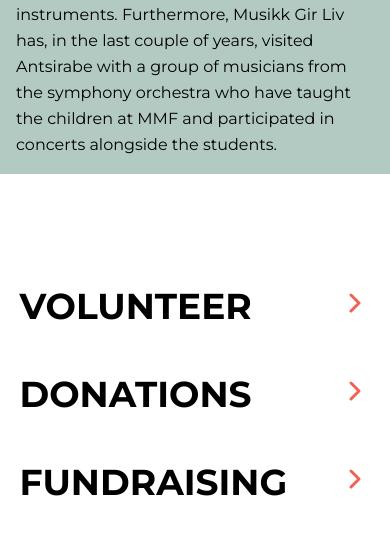
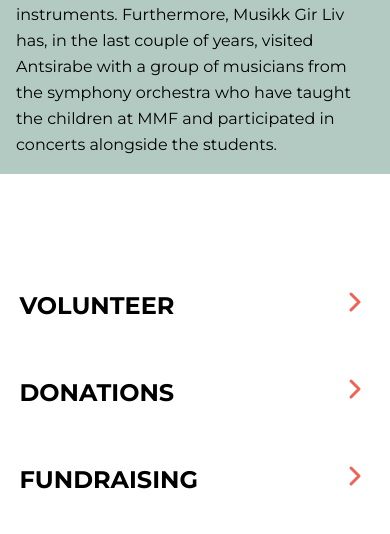
Before and after one commit to NoroffFEU/musikkforandrerliv.no, a React (Vite) app: page /support in a window 390 px wide. Shown: the part 969-1503 px from the top of the page. Built offline with nearby package versions, Linux system fonts and the light colour scheme; a web font is replaced by a local one.

Commit message:
smaller heading size on mobile screens for h2's in accordion

```diff
--- a/src/components/SupportPage/SupportOptionSingle.jsx
+++ b/src/components/SupportPage/SupportOptionSingle.jsx
@@ -10,16 +10,15 @@ const SupportOptionSingle = ({ title, ariaDescription, textContent }) => {
     <div className="w-full grid pb-4 lg:pb-16">
       {/* Mobile Accordion Toggle */}
       <div
-        className={`relative flex items-center justify-between md:hidden transition-discrete ${
-          isOpen ? 'translate-y-[-9px]' : 'translate-y-0'
-        }`}
+        className={`relative flex items-center justify-between md:hidden transition-discrete ${isOpen ? 'translate-y-[-9px]' : 'translate-y-0'
+          }`}
       >
-        <h3
-          className={`font-bold uppercase text-4xl text-left  ${!isOpen && ' cursor-pointer'}`}
+        <h2
+          className={`font-bold uppercase text-2xl md:text-4xl text-left  ${!isOpen && ' cursor-pointer'}`}
           onClick={() => !isOpen && setIsOpen((prev) => !prev)}
         >
           {title}
-        </h3>
+        </h2>
         <button
           className="cursor-pointer text-[var(--color-sunset-red)] hover:text-[var(--color-hover-red)] transition-colors duration-300 ease-in-out"
           aria-label={ariaDescription || title}
@@ -27,9 +26,8 @@ const SupportOptionSingle = ({ title, ariaDescription, textContent }) => {
         >
           <span
             aria-hidden="true"
-            className={`inline-block transition-transform duration-300 ease-[cubic-bezier(0.4,0,0.2,1)] ${
-              isOpen ? 'rotate-90' : 'rotate-0'
-            }`}
+            className={`inline-block transition-transform duration-300 ease-[cubic-bezier(0.4,0,0.2,1)] ${isOpen ? 'rotate-90' : 'rotate-0'
+              }`}
           >
             <svg width="32" height="32" fill="none" viewBox="0 0 32 32">
               <path
@@ -45,9 +43,8 @@ const SupportOptionSingle = ({ title, ariaDescription, textContent }) => {
       </div>
       {/* Larger Screen size Accordion Toggle */}
       <div
-        className={`relative hidden md:grid items-center justify-center grid-cols-[350px_auto] gap-x-4 transition-all duration-300 ${
-          isOpen ? ' translate-y-[-12px]' : ' translate-y-0 cursor-pointer'
-        }`}
+        className={`relative hidden md:grid items-center justify-center grid-cols-[350px_auto] gap-x-4 transition-all duration-300 ${isOpen ? ' translate-y-[-12px]' : ' translate-y-0 cursor-pointer'
+          }`}
       >
         <h3
           className="font-bold uppercase text-[40px] text-center"
@@ -62,9 +59,8 @@ const SupportOptionSingle = ({ title, ariaDescription, textContent }) => {
         >
           <span
             aria-hidden="true"
-            className={`inline-flex align-middle transition-transform duration-300 ease-[cubic-bezier(0.4,0,0.2,1)] ${
-              isOpen ? 'rotate-90' : 'rotate-0'
-            }`}
+            className={`inline-flex align-middle transition-transform duration-300 ease-[cubic-bezier(0.4,0,0.2,1)] ${isOpen ? 'rotate-90' : 'rotate-0'
+              }`}
           >
             <svg width="32" height="32" fill="none" viewBox="0 0 32 32">
               <path
@@ -82,9 +78,8 @@ const SupportOptionSingle = ({ title, ariaDescription, textContent }) => {
       {/* Drawer / Content */}
       <div
         id="drawer"
-        className={`overflow-clip transition-[opacity,height] duration-300 ease-in-out max-w-[90vw] md:max-w-[67ch] lg:max-w-[80ch] mx-auto text-left ${
-          isOpen ? 'h-full py-4 opacity-100' : 'h-0 py-0 opacity-0'
-        }`}
+        className={`overflow-clip transition-[opacity,height] duration-300 ease-in-out max-w-[90vw] md:max-w-[67ch] lg:max-w-[80ch] mx-auto text-left ${isOpen ? 'h-full py-4 opacity-100' : 'h-0 py-0 opacity-0'
+          }`}
         aria-hidden={!isOpen}
       >
         <div>
```
